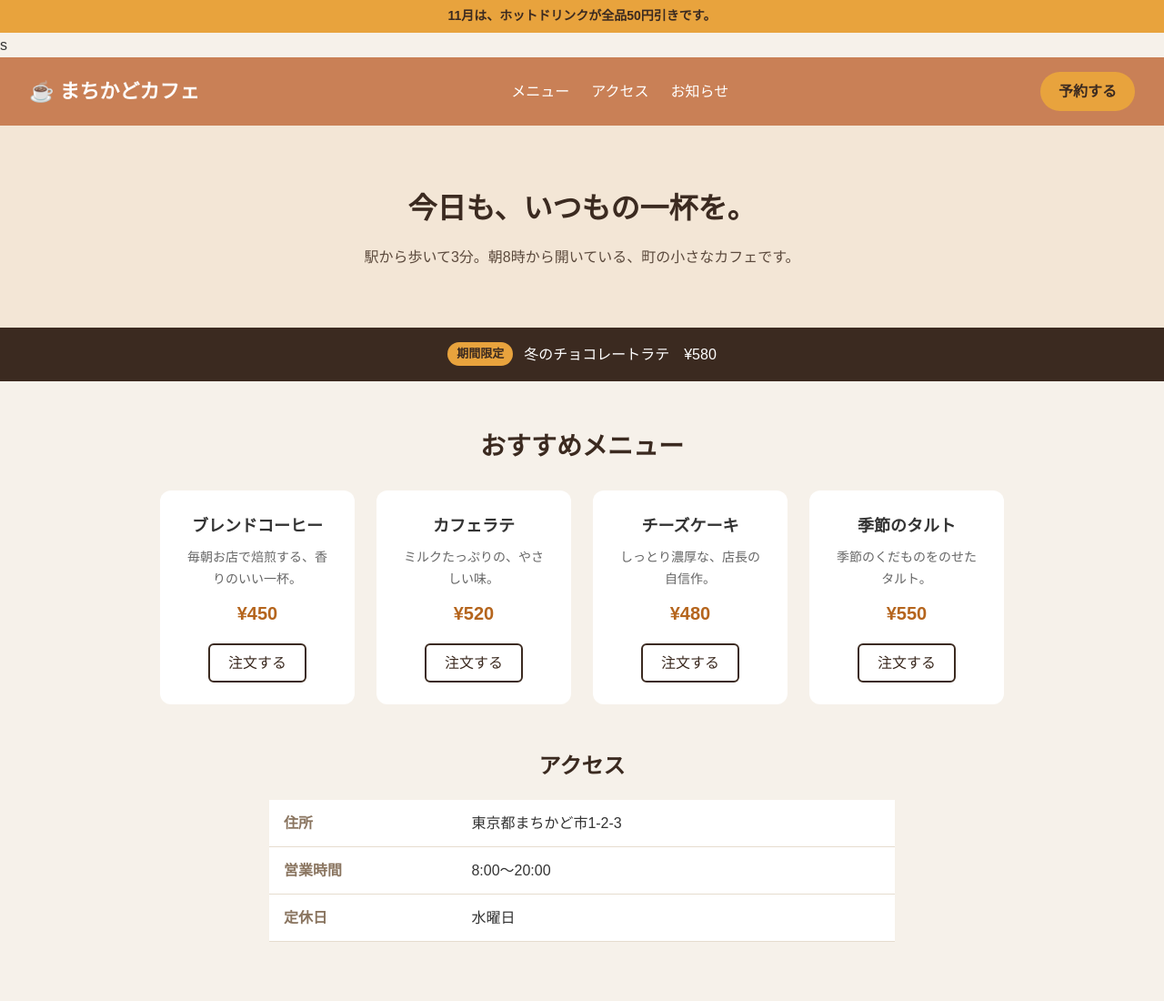
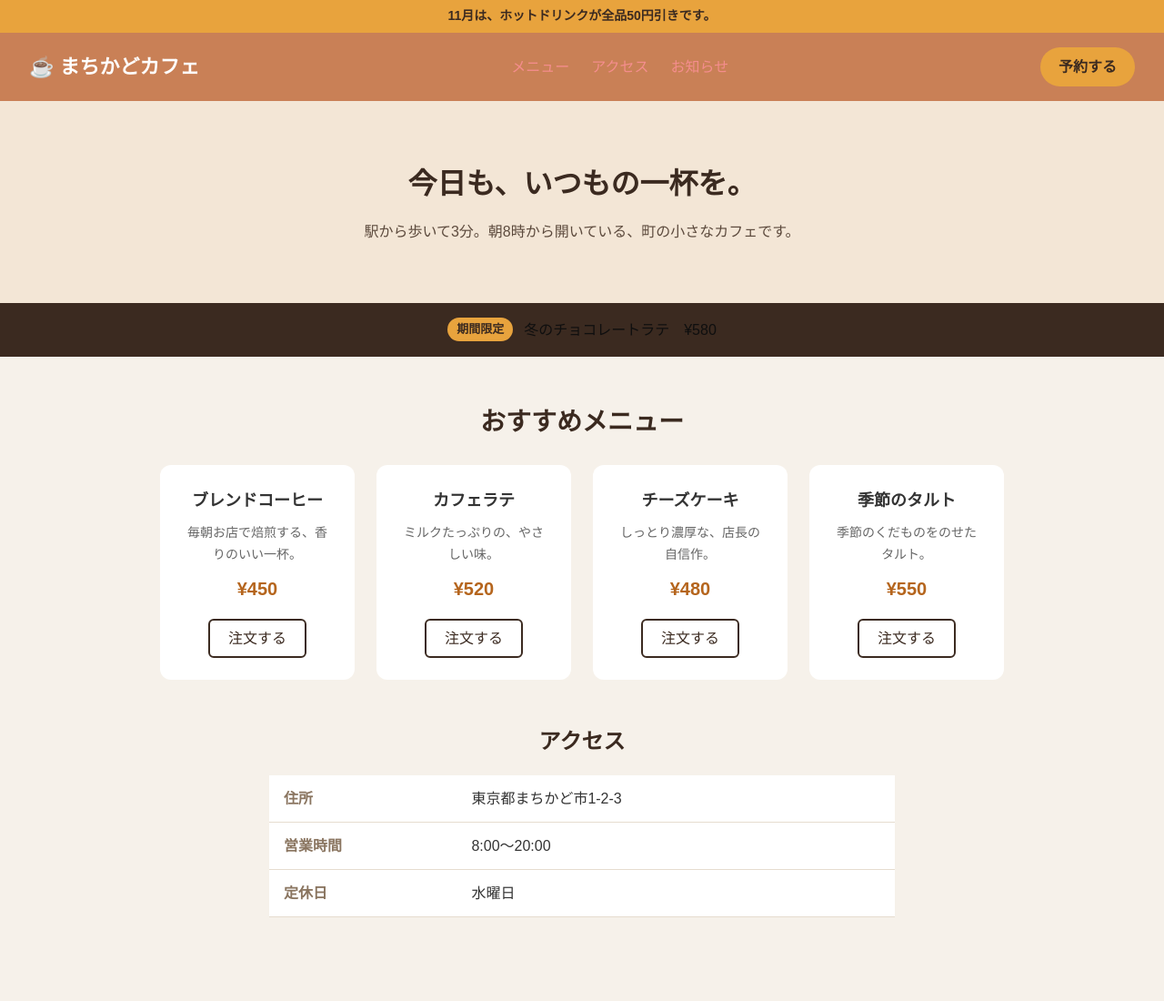
Before and after one commit to sureshjoshi2255/cafe-261113-GROUP-36, a plain HTML site: page index.html in a window 1280 px wide. Shown: the top 1100 px of the page at 91% size. Drawn offline with Linux system fonts and the light colour scheme.

Commit message:
colour changes

```diff
--- a/css/header.css
+++ b/css/header.css
@@ -23,7 +23,7 @@
 }
 
 .site-header__link {
-  color: #fff;
+  color: #f48d8d;
   text-decoration: none;
 }
 
@@ -84,5 +84,8 @@
 
 .campaign__text {
   margin: 0;
-  color: #fff;
+  color: #0f0f0f;
 }
+.site-header__link:hover {
+    color: #0a0a0a;
+}
--- a/index.html
+++ b/index.html
@@ -15,7 +15,7 @@
   <!-- ===== A ヘッダー ここから ===== -->
   <div class="notice-bar">
     <p class="notice-bar__text">11月は、ホットドリンクが全品50円引きです。</p>
-  </div>s
+  </div>
 
   <header class="site-header">
     <h1 class="site-header__logo">☕ まちかどカフェ</h1>
```
